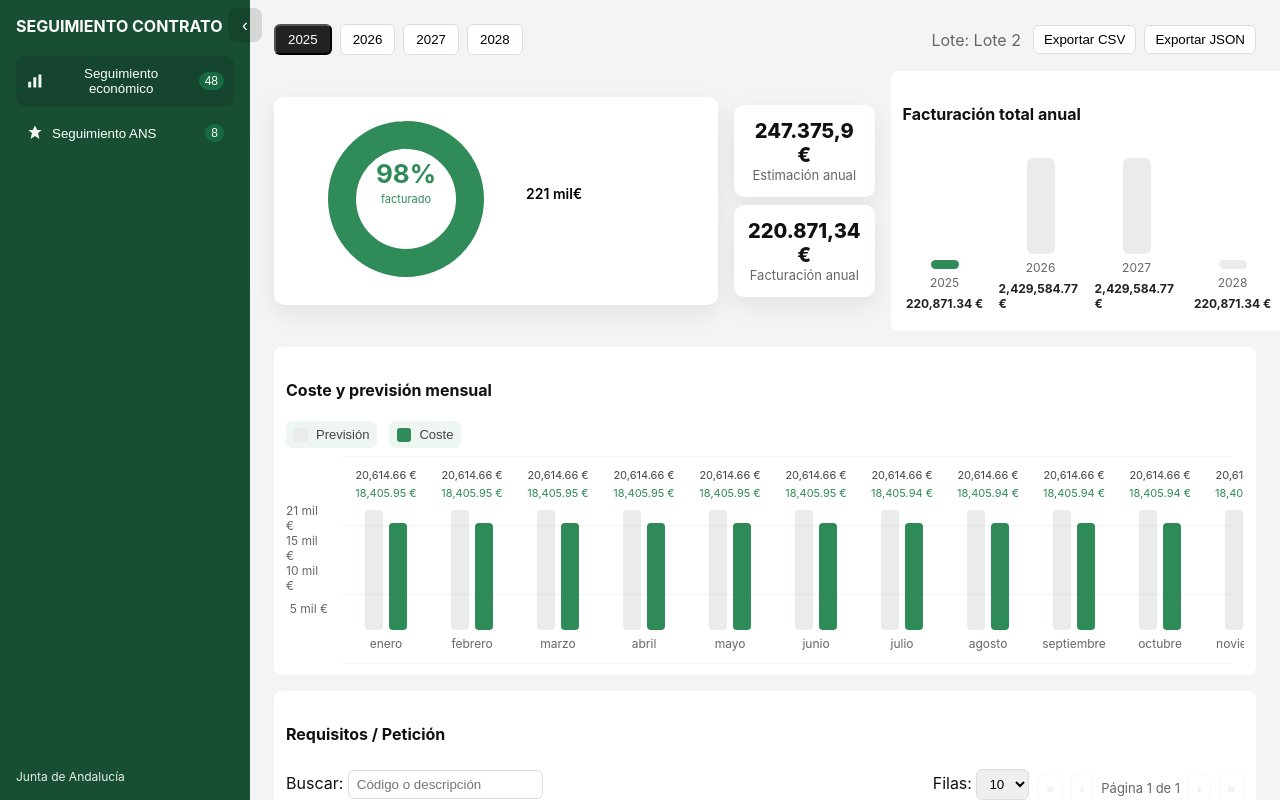
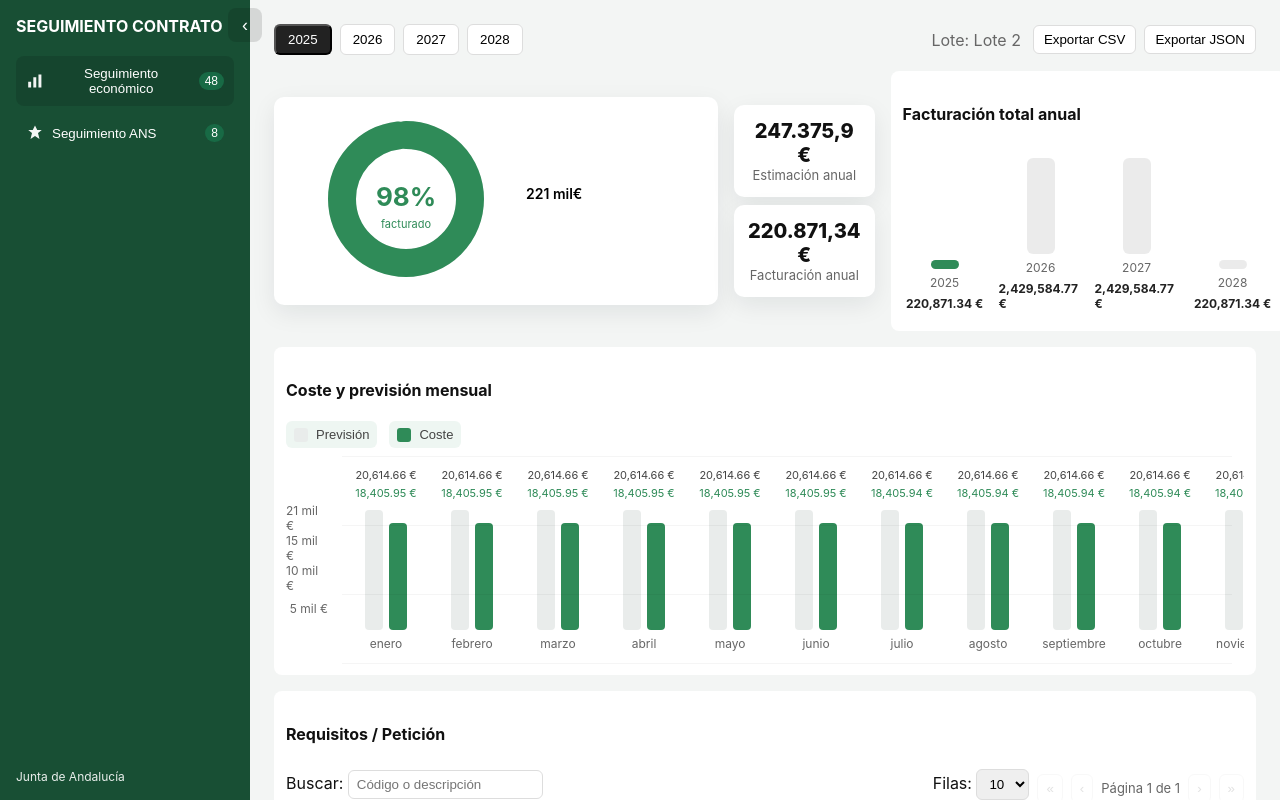
Before and after one commit to nachopavon/testdashboard, a React (Vite) app: page / in a window 1280 px wide. Built offline with nearby package versions, Linux system fonts and the light colour scheme.

Commit message:
Refactor code structure for improved readability and maintainability

```diff
--- a/src/components/Economic.tsx
+++ b/src/components/Economic.tsx
@@ -226,14 +226,17 @@ export default function Economic(){
                 <circle className={styles.donutArc} cx="120" cy="90" r={r} stroke={color} strokeWidth="28" fill="none"
                   strokeDasharray={`${dash} ${Math.round(circ)}`} strokeLinecap="round" transform="rotate(-90 120 90)" />
 
-                <text x="120" y="74" fontSize="26" fontWeight="700" textAnchor="middle" fill="var(--accent)">{pctLabel}%</text>
-                <text x="120" y="94" fontSize="11" fill="var(--accent)" textAnchor="middle">facturado</text>
-
-                <text x="120" y="120" fontSize="14" fontWeight="600" textAnchor="middle" className={styles.centerAmount}>
-                  <tspan>
+                {/* group centered at donut center */}
+                <g transform="translate(120 90)">
+                  {/* percentage vertically centered */}
+                  <text x={0} y={0} fontSize="26" fontWeight="700" textAnchor="middle" dominantBaseline="middle" fill="var(--accent)">{pctLabel}%</text>
+                  {/* label directly below percentage */}
+                  <text x={0} y={20} fontSize="11" fill="var(--accent)" textAnchor="middle" dominantBaseline="hanging">facturado</text>
+                  {/* animated amount further below */}
+                  <text x={0} y={40} fontSize="14" fontWeight="600" textAnchor="middle" className={styles.centerAmount} dominantBaseline="middle">
                     <AnimatedNumber value={centerFactValue} format={(n)=> (n).toLocaleString('es-ES') + ' €'} />
-                  </tspan>
-                </text>
+                  </text>
+                </g>
                 <text x="240" y="90" fontSize="14" fontWeight="600">{(selectedMonth !== null && ytd) ? (Math.round((ytd.fact/1000))).toLocaleString() : (Math.round((d.facturacion/1000))).toLocaleString()} mil€</text>
               </svg>
             )
```
Also changed, not shown: 2 other files (tests, documents, lock files or other folders).
